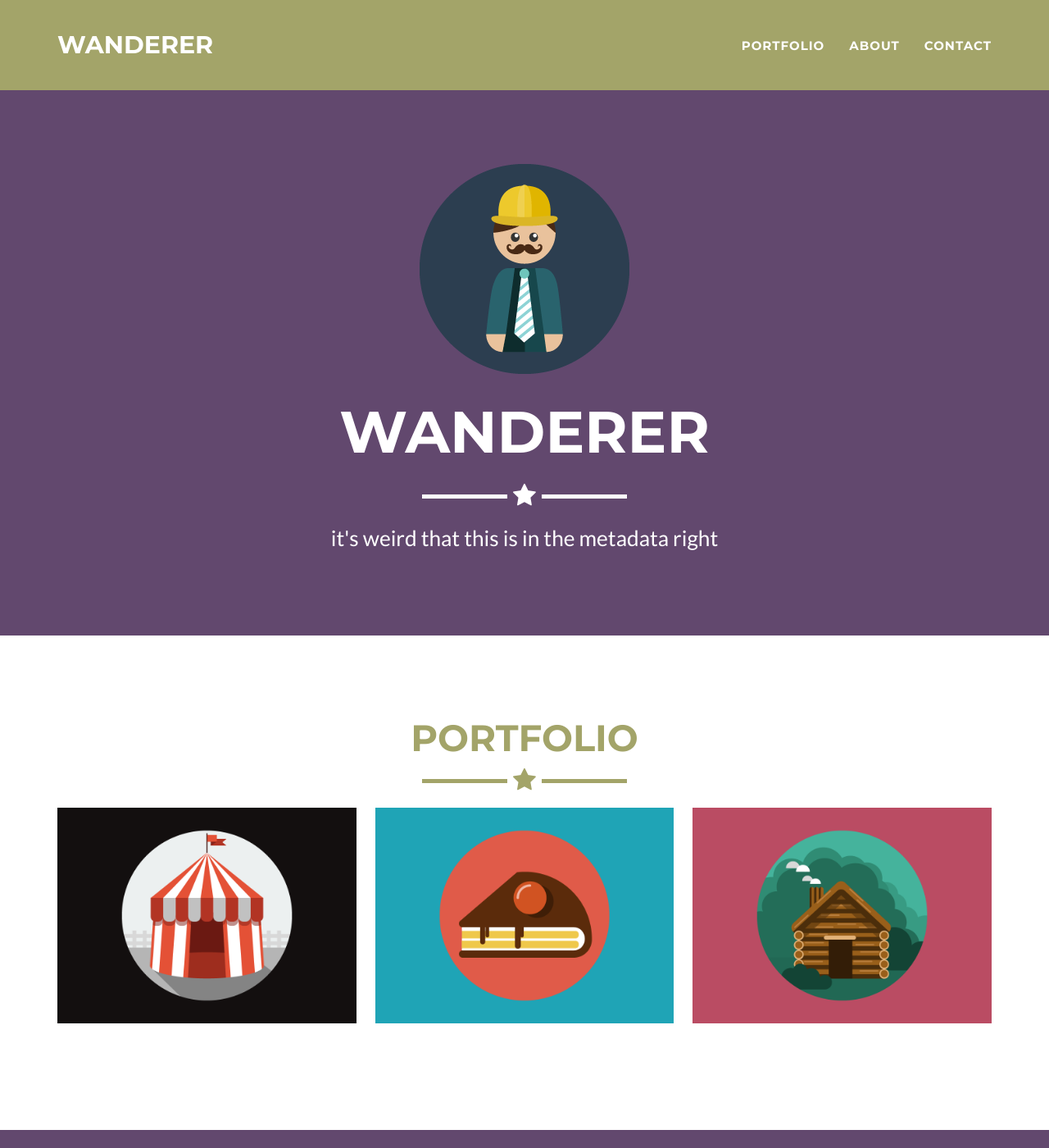
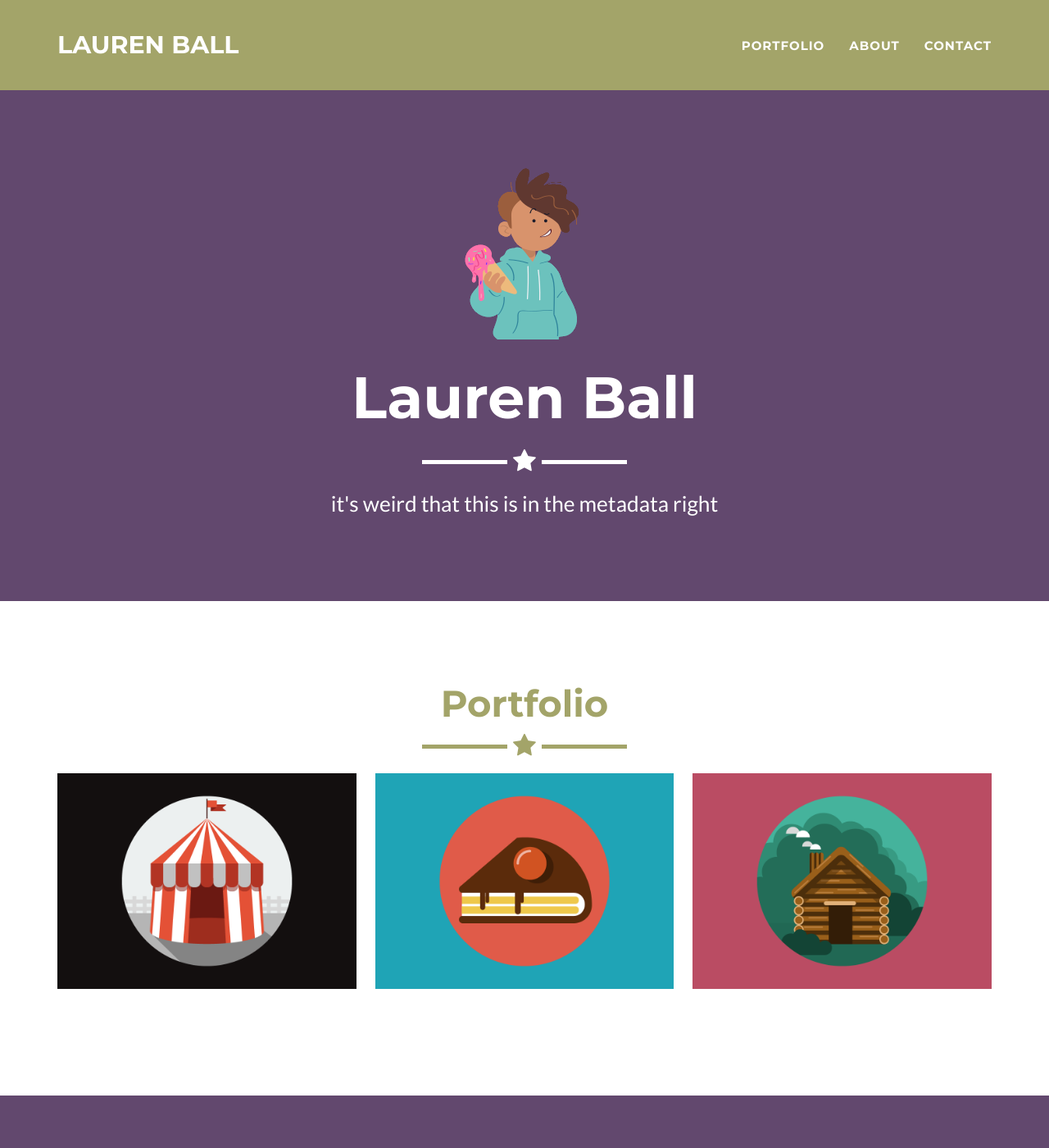
Before and after one commit to laurenball/laurenball.github.io, a Jekyll site: the page built from index.html, in a window 1280 px wide and 1400 px high. Shown: the whole window at 82% size. Built offline with Jekyll 4.4.1, drawn with Linux system fonts in a browser that asks for light colours.

Commit message:
More customization
Added icon from https://blush.design/collections/friendly-ones

```diff
--- a/_config.yml
+++ b/_config.yml
@@ -1,5 +1,5 @@
 # Site settings
-title: Wanderer
+title: Lauren Ball
 email: lauren.l.dev@gmail.com
 url: https://laurenball.github.io
 description: 'Portfolio/Blog'
--- a/_includes/css/main.css
+++ b/_includes/css/main.css
@@ -31,7 +31,7 @@ h3,
 h4,
 h5,
 h6 {
-    text-transform: uppercase;
+    /*text-transform: uppercase;*/
     font-family: Montserrat,"Helvetica Neue",Helvetica,Arial,sans-serif;
     font-weight: 700;
 }
@@ -98,7 +98,7 @@ header img {
 
 header .intro-text .name {
     display: block;
-    text-transform: uppercase;
+    /*text-transform: uppercase;*/
     font-family: Montserrat,"Helvetica Neue",Helvetica,Arial,sans-serif;
     font-size: 2em;
     font-weight: 700;
```
Also changed, not shown: img/profile.png.
